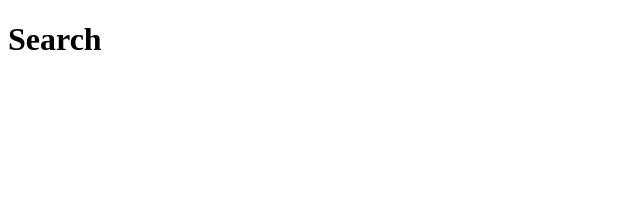
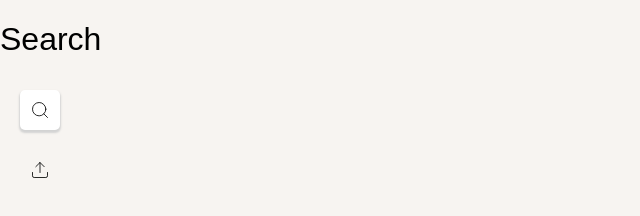
Before and after one commit to geotrieu/CH2020, a plain HTML site: page frontend/search/index.html in a window 1280 px wide. Shown: the whole page, without its empty margins (0-640 px from the left). Drawn offline with Linux system fonts and the light colour scheme.

Commit message:
nav styling

```diff
--- a/frontend/search/index.html
+++ b/frontend/search/index.html
@@ -3,8 +3,37 @@
 <html>
   <head>
     <title>UI - Search</title>
+    <link rel="stylesheet" type="text/css" href="../style.css" />
+    <link rel="stylesheet" type="text/css" href="style.css" />
   </head>
   <body>
-    <h1>Search</h1>
+    <div id="topBar">
+      <h1>Search</h1>
+    </div>
+
+    <div id="contentWrapper">
+      <div id="navWrapper">
+        <div class="navItem selectedNavItem" id="toSearch">
+          <svg xmlns="http://www.w3.org/2000/svg" width="20" height="20" viewBox="0 0 24 24" fill="none" stroke="currentColor" stroke-width="1" stroke-linecap="round" stroke-linejoin="round" class="icon-svg">
+            <circle cx="11" cy="11" r="8"></circle>
+            <line x1="21" y1="21" x2="16.65" y2="16.65"></line>
+          </svg>
+        </div>
+        <a href="../upload/index.html">
+          <div class="navItem" id="toUpload">
+            <svg xmlns="http://www.w3.org/2000/svg" width="20" height="20" viewBox="0 0 24 24" fill="none" stroke="currentColor" stroke-width="1" stroke-linecap="round" stroke-linejoin="round" class="icon-svg">
+              <path d="M21 15v4a2 2 0 0 1-2 2H5a2 2 0 0 1-2-2v-4"></path>
+              <polyline points="17 8 12 3 7 8"></polyline>
+              <line x1="12" y1="3" x2="12" y2="15"></line>
+            </svg>
+          </div>
+        </a>
+      </div>
+
+      <div id="content">
+
+
+      </div>
+    </div>
   </body>
 </html>
--- a/frontend/style.css
+++ b/frontend/style.css
@@ -0,0 +1,60 @@
+html, body {
+  height: 100%;
+  width: 100%;
+  margin: 0;
+  background-color: rgb(247, 244, 241);
+  font-family: sans-serif;
+  font-weight: lighter;
+}
+
+body {
+  display: flex;
+  flex-direction: column;
+}
+
+h1 {
+  font-weight: normal;
+}
+
+a {
+  color: inherit;
+}
+
+.icon-svg {
+  display: block;
+}
+
+#topBar {
+  width: 100%;
+  overflow: auto;
+}
+
+#navWrapper, #content {
+  margin: 10px 20px;
+}
+
+#navWrapper .navItem {
+  padding: 10px;
+  cursor: pointer;
+  border-radius: 5px;
+  transition: 0.2s;
+}
+
+#navWrapper #toSearch {
+  margin-bottom: 20px;
+}
+
+#navWrapper .navItem:hover {
+  background-color: lightgrey;
+}
+
+#navWrapper .selectedNavItem {
+  background-color: white !important;
+  box-shadow: lightgrey 0 2px 2px 1px;
+}
+
+#contentWrapper {
+  flex: 1;
+  display: flex;
+  flex-direction: row;
+}
```
Also changed, not shown: frontend/upload/index.html (+26 -1 lines), frontend/search/style.css (added), 2 other files.
